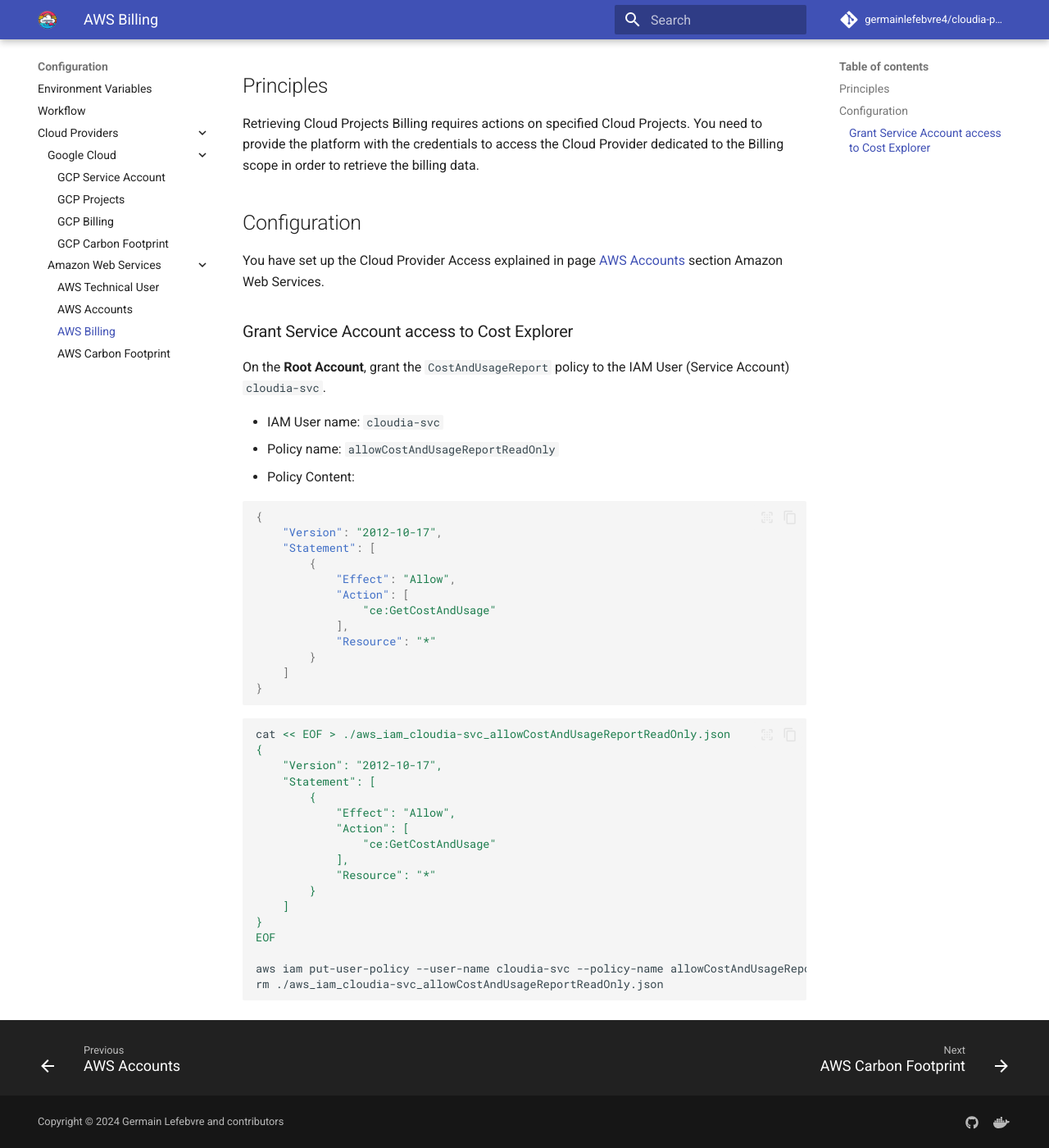
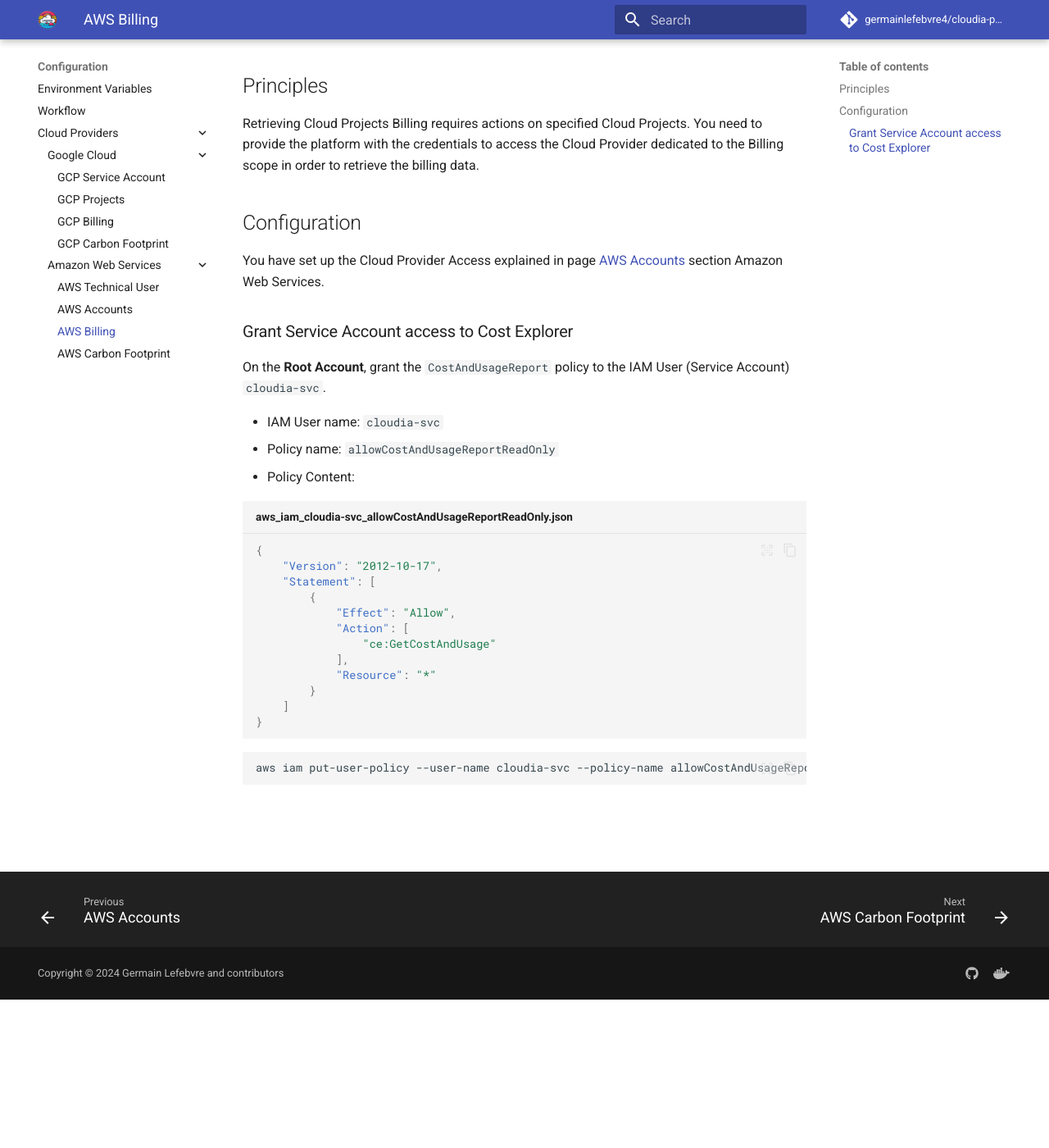
Before and after one commit to germainlefebvre4/cloudia-readthedocs, an MkDocs documentation site: the page built from docs/configuration/cloud_providers/aws/billing.md, in a window 1280 px wide and 1400 px high, scrolled down 181 px. Shown: the whole window at 82% size. Built offline with MkDocs 1.6.1 and Material for MkDocs 9.7.7, drawn with Linux system fonts in a browser that asks for light colours; comment, search, counter and statistics services are not loaded.

````diff
--- a/docs/configuration/cloud_providers/aws/billing.md
+++ b/docs/configuration/cloud_providers/aws/billing.md
@@ -16,7 +16,7 @@ On the **Root Account**, grant the `CostAndUsageReport` policy to the IAM User (
 * Policy name: `allowCostAndUsageReportReadOnly`
 * Policy Content:
 
-```json
+```json title="aws_iam_cloudia-svc_allowCostAndUsageReportReadOnly.json"
 {
     "Version": "2012-10-17",
     "Statement": [
@@ -32,22 +32,5 @@ On the **Root Account**, grant the `CostAndUsageReport` policy to the IAM User (
 ```
 
 ```bash
-
-cat << EOF > ./aws_iam_cloudia-svc_allowCostAndUsageReportReadOnly.json
-{
-    "Version": "2012-10-17",
-    "Statement": [
-        {
-            "Effect": "Allow",
-            "Action": [
-                "ce:GetCostAndUsage"
-            ],
-            "Resource": "*"
-        }
-    ]
-}
-EOF
-
 aws iam put-user-policy --user-name cloudia-svc --policy-name allowCostAndUsageReportReadOnly --policy-document file://./aws_iam_cloudia-svc_allowCostAndUsageReportReadOnly.json
-rm ./aws_iam_cloudia-svc_allowCostAndUsageReportReadOnly.json
 ```
````
